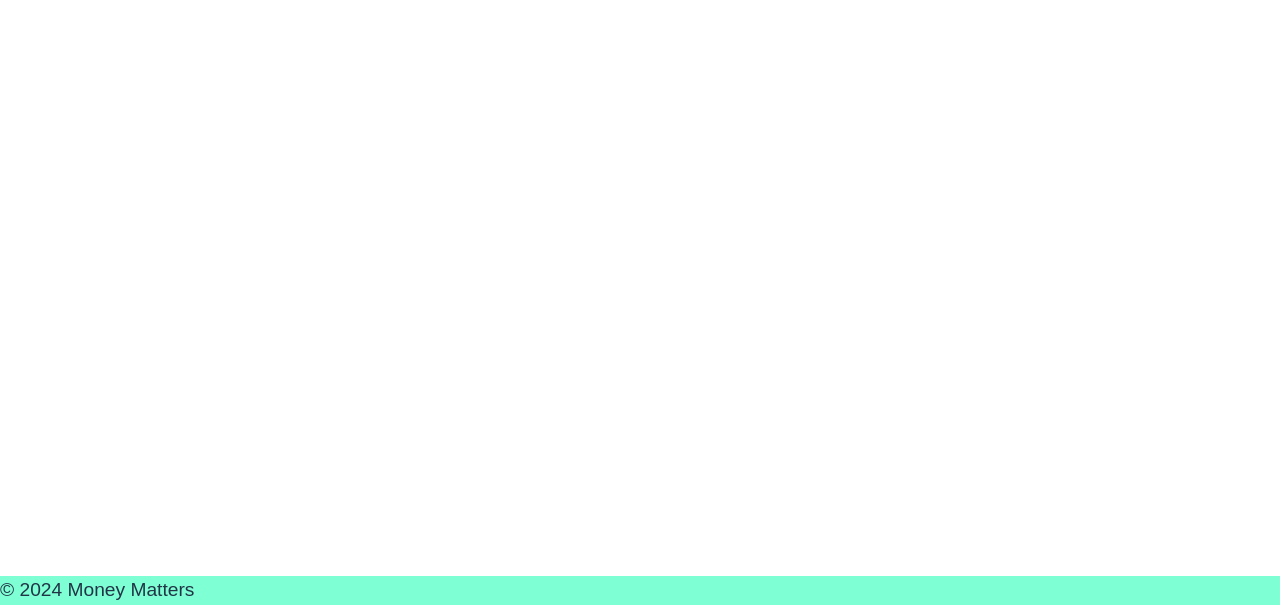
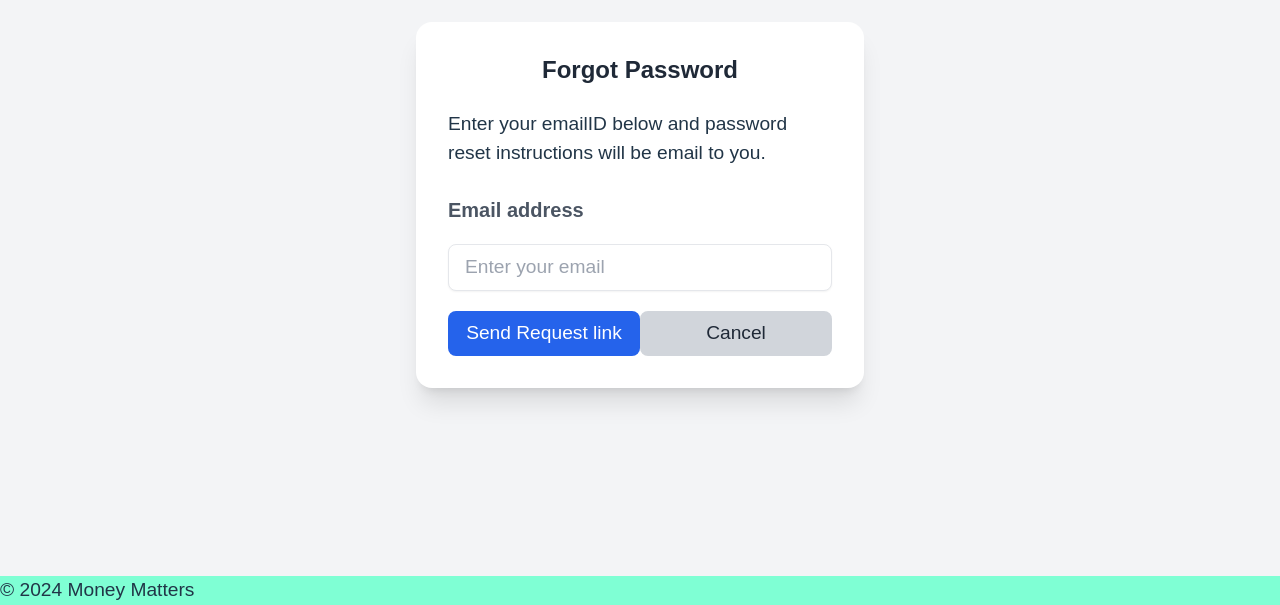
Before and after one commit to Parvathy2021/Modified_Money_Matters, a React (Vite) app: page /forgotpassword in a window 1280 px wide. Shown: the part 195-800 px from the top of the page. Built offline with nearby package versions, Linux system fonts and the light colour scheme.

Commit message:
Foegot password UI

```diff
--- a/src/App.jsx
+++ b/src/App.jsx
@@ -18,6 +18,7 @@ import Footer from './Components/footer/Footer';
 
 import { AuthProvider } from './context/AuthContext';
 import CreateBudget from './Components/CreateBudget/CreateBudget';
+import ForgotPassword from './Components/ForgotPassword/ForgotPassword';
 
 function App() {
   return (
@@ -29,6 +30,7 @@ function App() {
           <Route path='/about' element={<About />}/>
           <Route path='/login' element={<Login />}/>
           <Route path='/register' element={<Register />}/>
+          <Route path='/forgotpassword' element={<ForgotPassword />}/>
           <Route path='/profile' element={<Profile />}/>
           <Route path='/transaction/add' element={<Transaction />}/>
           <Route path='/incomeSplit' element={<IncomeSplit />}/>
--- a/src/Components/ForgotPassword/ForgotPassword.jsx
+++ b/src/Components/ForgotPassword/ForgotPassword.jsx
@@ -1,11 +1,51 @@
-import React from 'react'
+import axios from 'axios';
+import React, { useState } from 'react'
+import { useNavigate } from "react-router-dom";
+
 
 const ForgotPassword = () => {
+  const [email, setEmail] = useState('');
+  const [message, setMessage] = useState('');
+  const navigate = useNavigate();
+
+  const handleForgotPassword = async (e) => {
+    e.preventDefault();
+    try{
+      await axios.post("http://localhost:8080/api/auth/forgot-password", {email});
+      setMessage("✅ Reset link sent to your email.");
+    } catch (error){
+      setMessage("❌  Error: Unable to send reset email.");
+    }
+  }
+
   return (
-    <div>
+    <div className='flex items-center justify-center min-h-screen bg-gray-100'>
+      <div className='w-full max-w-md p-8 bg-white rounded-2xl shadow-xl'>
+      <h2 className='text-2xl font-bold mb-6 text-center text-gray-800'>Forgot Password</h2>
+      <p>Enter your emailID below and password reset instructions will be email to you.</p><br />
 
+      <form onSubmit={handleForgotPassword} className='space-y-5'>
+        <div>
+          <label htmlFor="email" className='block text-xl font-semibold text-gray-600 mb-5'>Email address</label>
+          <input
+          type="email"
+          id='email' className='w-full px-4 py-2 border rounded-lg shadow-sm focus:outline-none focus:ring-blue-500'
+          placeholder='Enter your email'
+          value={email}
+          onChange={(e) => setEmail(e.target.value)}
+          required />
+        </div>
+
+      <button type='submit' className='w-1/2 bg-blue-600 text-white py-2 rounded-lg hover:bg-blue-700 transition duration-200'>
+        Send Request link
+      </button>
+      <button onClick={(e) => navigate('/login')} className='w-1/2 bg-gray-300 text-gray-800 py-2 rounded-lg hover:bg-gray-400 transition duration-200'>Cancel</button>
+      </form>
+      {message && (<p className='mt-4 text-center text-green-600 font-medium'>{message}</p>
+    )}
     </div>
-  )
-}
+    </div>
+  );
+};
 
-export default ForgotPassword
+export default ForgotPassword;
--- a/src/Components/Login/Login.jsx
+++ b/src/Components/Login/Login.jsx
@@ -143,7 +143,14 @@ function Login() {
               <input type="checkbox" className="text-align: left" />
               Remember me
             </label>
-
+            <p>
+              <Link
+                to="/forgotpassword"
+                className="text-blue-600 hover:text-blue-700 text-align:right"
+              >
+                Forgot Password?
+              </Link>
+            </p>
           </div>
 
           <button
```
